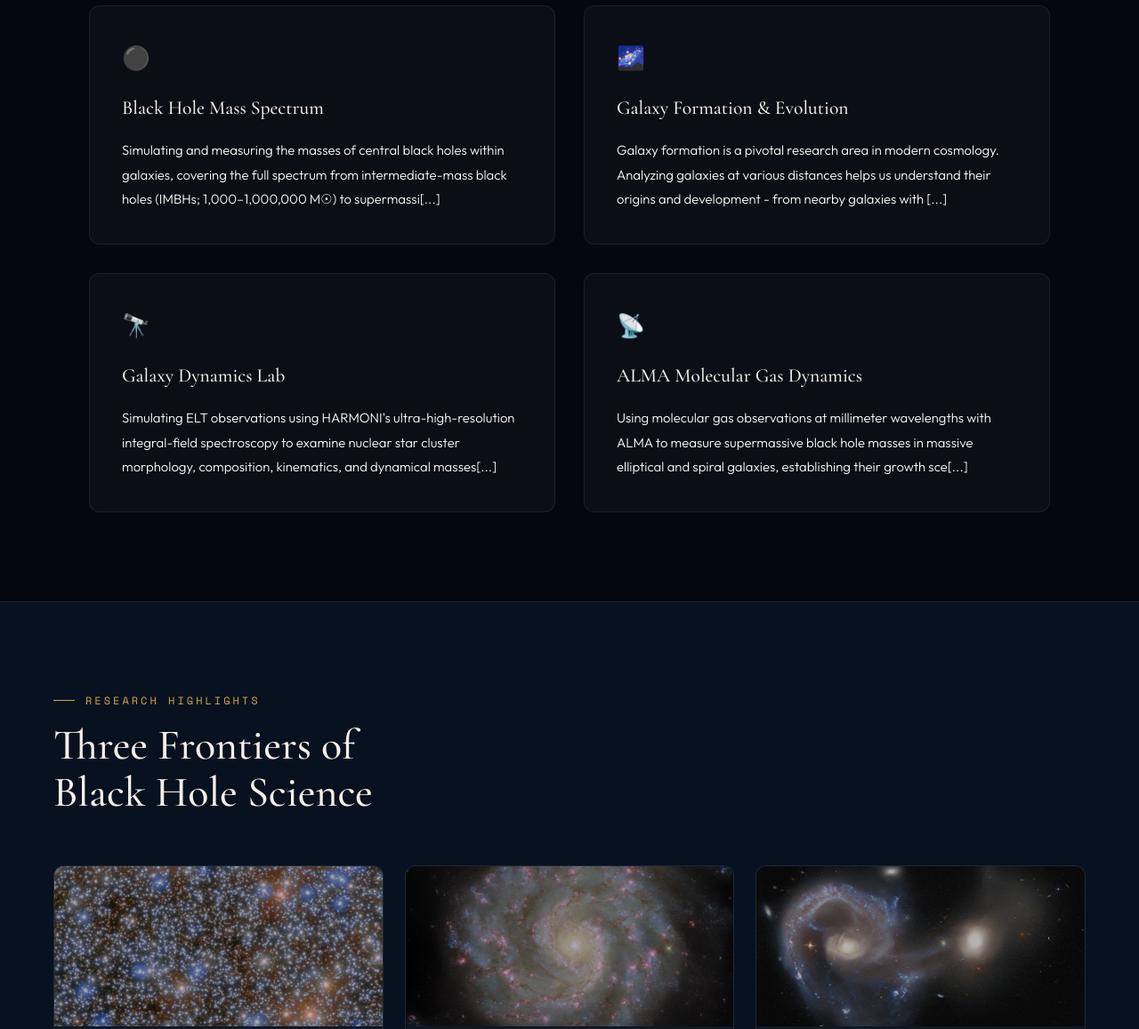
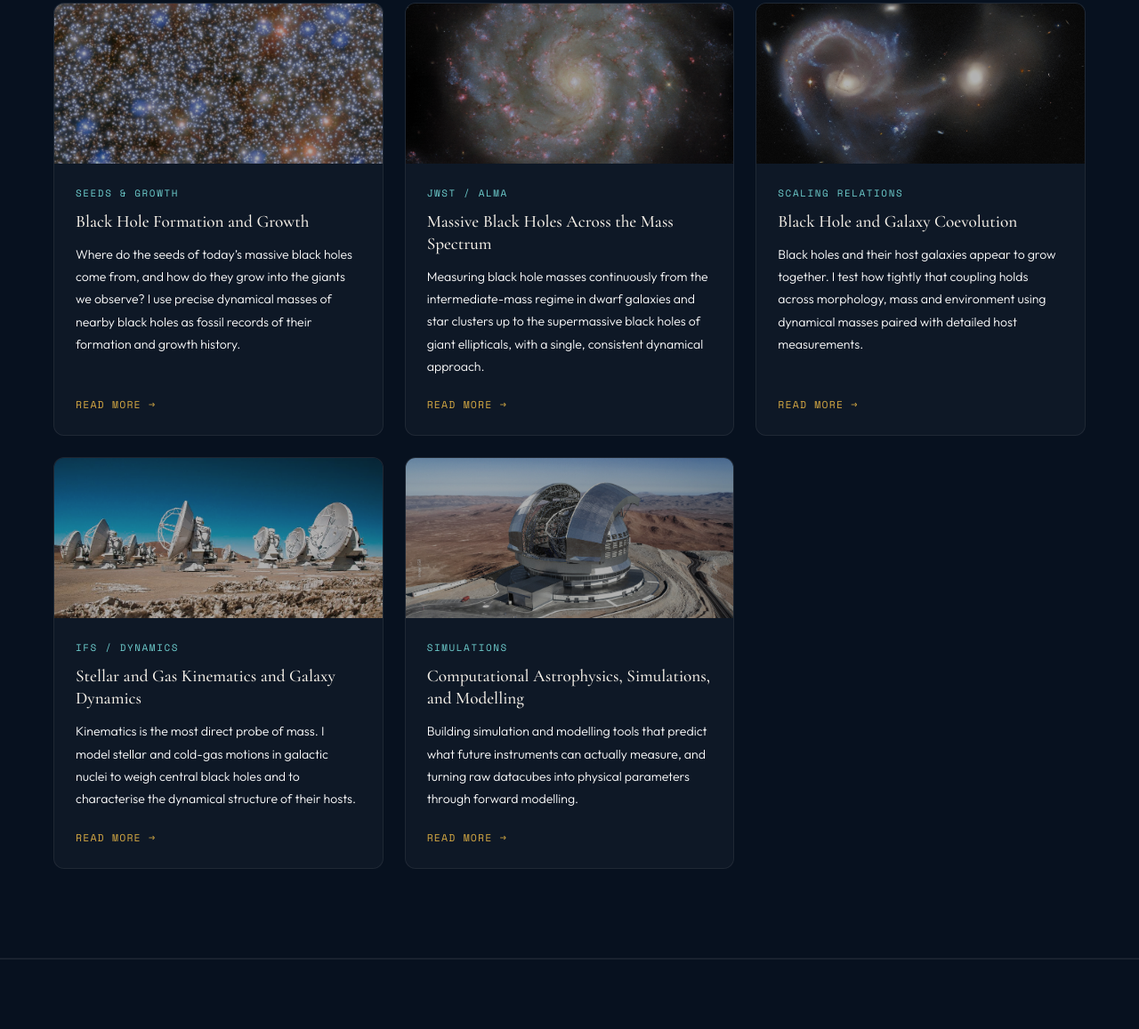
Before and after one commit to minhtali-usac/hainn, a plain HTML site: page index.html in a window 1280 px wide. Shown: the part 1305-2462 px from the top of the page at 89% size. Drawn offline with nearby package versions, Linux system fonts and the light colour scheme.

Commit message:
Home: remove Current Interests section, rename Research Highlights to Research Interest with 5 theme cards

```diff
--- a/index.html
+++ b/index.html
@@ -73,74 +73,70 @@
       </div>
     </div>
 
-    <!-- CURRENT INTERESTS -->
-    <section id="interests">
-      <div class="section-tag fade-in">Current Interests</div>
-      <h2 class="section-title fade-in fade-in-delay-1">Probing the Universe's<br>Darkest Objects</h2>
-      <div class="interests">
-        <div class="interest-card fade-in fade-in-delay-1">
-          <span class="interest-icon">⚫</span>
-          <h3>Black Hole Mass Spectrum</h3>
-          <p>Simulating and measuring the masses of central black holes within galaxies, covering the full spectrum from intermediate-mass black holes (IMBHs; 1,000–1,000,000 M☉) to supermassi[...]</p>
-        </div>
-        <div class="interest-card fade-in fade-in-delay-2">
-          <span class="interest-icon">🌌</span>
-          <h3>Galaxy Formation & Evolution</h3>
-          <p>Galaxy formation is a pivotal research area in modern cosmology. Analyzing galaxies at various distances helps us understand their origins and development - from nearby galaxies with [...]
-        </div>
-        <div class="interest-card fade-in fade-in-delay-1">
-          <span class="interest-icon">🔭</span>
-          <h3>Galaxy Dynamics Lab</h3>
-          <p>Simulating ELT observations using HARMONI's ultra-high-resolution integral-field spectroscopy to examine nuclear star cluster morphology, composition, kinematics, and dynamical masses[...]
-        </div>
-        <div class="interest-card fade-in fade-in-delay-2">
-          <span class="interest-icon">📡</span>
-          <h3>ALMA Molecular Gas Dynamics</h3>
-          <p>Using molecular gas observations at millimeter wavelengths with ALMA to measure supermassive black hole masses in massive elliptical and spiral galaxies, establishing their growth sce[...]
-        </div>
-      </div>
-    </section>
-
     <!-- RESEARCH OVERVIEW -->
 <div class="full-strip">
 <div class="full-strip-inner">
-        <div class="section-tag fade-in">Research Highlights</div>
-        <h2 class="section-title fade-in fade-in-delay-1">Three Frontiers of<br>Black Hole Science</h2>
+<div class="section-tag fade-in">Research Interest</div>
+<h2 class="section-title fade-in fade-in-delay-1">Core Themes of<br>My Research</h2>
 <div class="research-grid" style="margin-top:56px">
 
-          <a href="research.html#star-clusters" class="research-card fade-in fade-in-delay-1">
+<a href="research.html#bh-formation-growth" class="research-card fade-in fade-in-delay-1">
 <img src="assets/img/cluster.jpg" class="research-card-img"
 onerror="this.style.background='linear-gradient(135deg,#0a1628,#1a3050)'; this.style.minHeight='180px';"
-              alt="Nuclear star cluster" />
+alt="Black Hole Formation and Growth" />
 <div class="research-card-body">
-              <div class="research-card-tag">Galaxy Dynamics Lab</div>
-              <h3>IMBHs in Nuclear Star Clusters</h3>
-              <p>Nuclear star clusters can co-exist with massive black holes, including in the Milky Way. Finding and weighing central BHs in lower-mass galaxies remains one of the most challengi[...]</p>
-              <span class="research-card-link">Read more →</span>
+<div class="research-card-tag">Seeds &amp; Growth</div>
+<h3>Black Hole Formation and Growth</h3>
+<p>Where do the seeds of today&rsquo;s massive black holes come from, and how do they grow into the giants we observe? I use precise dynamical masses of nearby black holes as fossil records of their formation and growth history.</p>
+<span class="research-card-link">Read more &rarr;</span>
 </div>
 </a>
 
-          <a href="research.html#dwarf-galaxies" class="research-card fade-in fade-in-delay-2">
+<a href="research.html#bh-mass-spectrum" class="research-card fade-in fade-in-delay-2">
 <img src="assets/img/dwarf.jpg" class="research-card-img"
 onerror="this.style.background='linear-gradient(135deg,#0d1a2e,#1a2a50)'; this.style.minHeight='180px';"
-              alt="Dwarf galaxy" />
+alt="Massive Black Holes Across the Mass Spectrum" />
 <div class="research-card-body">
-              <div class="research-card-tag">ELT / HARMONI + ALMA</div>
-              <h3>Supermassive BHs in Dwarf Galaxies</h3>
-              <p>Scaling relations between central black hole mass and host galaxy properties hint at joint co-evolution. Estimating dynamical masses at different redshifts is fundamental to esta[...]
-              <span class="research-card-link">Read more →</span>
+<div class="research-card-tag">JWST / ALMA</div>
+<h3>Massive Black Holes Across the Mass Spectrum</h3>
+<p>Measuring black hole masses continuously from the intermediate-mass regime in dwarf galaxies and star clusters up to the supermassive black holes of giant ellipticals, with a single, consistent dynamical approach.</p>
+<span class="research-card-link">Read more &rarr;</span>
 </div>
 </a>
 
-          <a href="research.html#smbh-evolution" class="research-card fade-in fade-in-delay-3">
+<a href="research.html#bh-galaxy-coevolution" class="research-card fade-in fade-in-delay-3">
 <img src="assets/img/merger.jpg" class="research-card-img"
 onerror="this.style.background='linear-gradient(135deg,#0f0f28,#1a1a45)'; this.style.minHeight='180px';"
-              alt="Merging galaxies" />
+alt="Black Hole and Galaxy Coevolution" />
 <div class="research-card-body">
-              <div class="research-card-tag">ELT / HARMONI + ALMA</div>
-              <h3>Supermassive Black Hole Evolutions</h3>
-              <p>Massive galaxies obey a well-defined scaling relation between galaxy mass and central black hole mass. However, the relation and evolution at low-mass and ultramassive regimes is[...]
-              <span class="research-card-link">Read more →</span>
+<div class="research-card-tag">Scaling Relations</div>
+<h3>Black Hole and Galaxy Coevolution</h3>
+<p>Black holes and their host galaxies appear to grow together. I test how tightly that coupling holds across morphology, mass and environment using dynamical masses paired with detailed host measurements.</p>
+<span class="research-card-link">Read more &rarr;</span>
+</div>
+</a>
+
+<a href="research.html#kinematics-galaxy-dynamics" class="research-card fade-in fade-in-delay-1">
+<img src="assets/fac/alma.jpg" class="research-card-img"
+onerror="this.style.background='linear-gradient(135deg,#0d1f35,#16304f)'; this.style.minHeight='180px';"
+alt="Stellar and Gas Kinematics and Galaxy Dynamics" />
+<div class="research-card-body">
+<div class="research-card-tag">IFS / Dynamics</div>
+<h3>Stellar and Gas Kinematics and Galaxy Dynamics</h3>
+<p>Kinematics is the most direct probe of mass. I model stellar and cold-gas motions in galactic nuclei to weigh central black holes and to characterise the dynamical structure of their hosts.</p>
+<span class="research-card-link">Read more &rarr;</span>
+</div>
+</a>
+
+<a href="research.html#computational-astrophysics" class="research-card fade-in fade-in-delay-2">
+<img src="assets/fac/elt.jpg" class="research-card-img"
+onerror="this.style.background='linear-gradient(135deg,#0a1628,#12233f)'; this.style.minHeight='180px';"
+alt="Computational Astrophysics, Simulations, and Modelling" />
+<div class="research-card-body">
+<div class="research-card-tag">Simulations</div>
+<h3>Computational Astrophysics, Simulations, and Modelling</h3>
+<p>Building simulation and modelling tools that predict what future instruments can actually measure, and turning raw datacubes into physical parameters through forward modelling.</p>
+<span class="research-card-link">Read more &rarr;</span>
 </div>
 </a>
 
```
Lines whose indentation alone changed are shown as unchanged.
